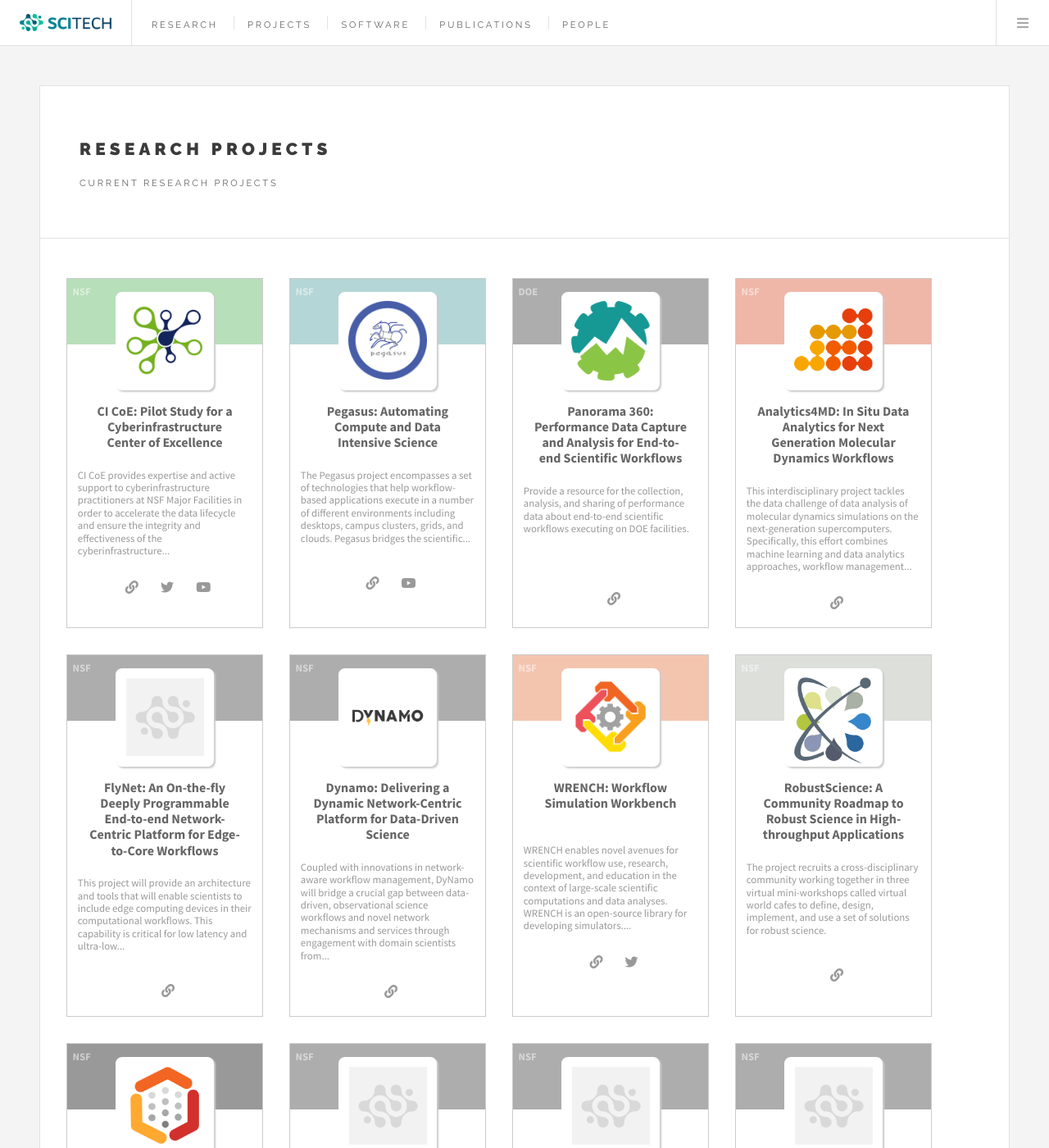
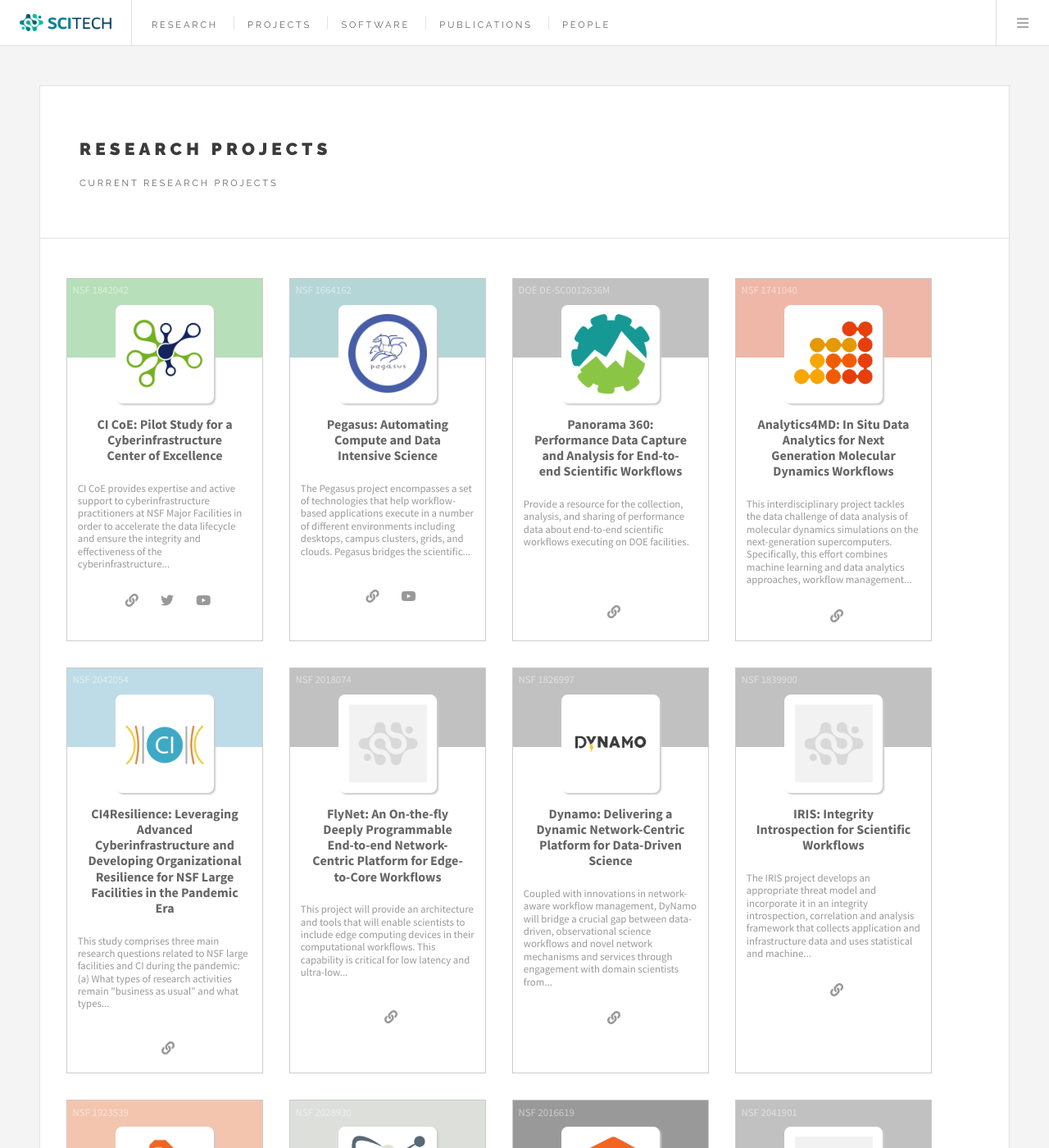
Before and after one commit to scitech-isi/scitech-isi.github.io, a Jekyll site: the page built from projects.html, in a window 1280 px wide and 1400 px high. Shown: the whole window at 82% size. Built offline with Jekyll 4.4.1, drawn with Linux system fonts in a browser that asks for light colours; a script that is not in the unit is left out; some of the changed text lies outside the part shown.

Commit message:
adding research projects

```diff
--- a/_data/research_projects.yml
+++ b/_data/research_projects.yml
@@ -5,6 +5,7 @@
   website: https://cicoe-pilot.org
   twitter: ci_coe
   youtube: https://www.youtube.com/channel/UCMSTXbSRTiZSVxSiQHFsvGw
+  award: 1842042
   colors:
     r: 76
     g: 175
@@ -16,6 +17,7 @@
   funding: NSF
   website: https://pegasus.isi.edu
   youtube: https://www.youtube.com/channel/UCwJQln1CqBvTJqiNr9X9F1Q
+  award: 1664162
   colors:
     r: 70
     g: 154
@@ -26,28 +28,50 @@
   image: panorama.png
   funding: DOE
   website: https://panorama360.github.io
+  award: DE-SC0012636M
 
 - title: 'Analytics4MD: In Situ Data Analytics for Next Generation Molecular Dynamics Workflows'
   description: This interdisciplinary project tackles the data challenge of data analysis of molecular dynamics simulations on the next-generation supercomputers. Specifically, this effort combines machine learning and data analytics approaches, workflow management methods, and high performancecomputing techniques to analyze molecular dynamics data as it is generated.
   image: analytics4md.png
   funding: NSF
   website: https://analytics4md.org
+  award: 1741040
   colors:
     r: 216
     g: 76
     b: 39
+
+- title: 'CI4Resilience: Leveraging Advanced Cyberinfrastructure and Developing Organizational Resilience for NSF Large Facilities in the Pandemic Era'
+  description: 'This study comprises three main research questions related to NSF large facilities and CI during the pandemic: (a) What types of research activities remain "business as usual" and what types of activities must adapt or stop completely under pandemic conditions (b) If facilities could turn back time, what would they have done to better prepare, dnd (c) What lessons are facilities learning from the current disruptions, and how can these be best disseminated to the facility, CI, and research communities?'
+  image: ci4resilience.png
+  funding: NSF
+  website: https://ci4resilience.org
+  award: 2042054
+  colors:
+    r: 92
+    g: 167
+    b: 194
 
 - title: 'FlyNet: An On-the-fly Deeply Programmable End-to-end Network-Centric Platform for Edge-to-Core Workflows'
   description: This project will provide an architecture and tools that will enable scientists to include edge computing devices in their computational workflows. This capability is critical for low latency and ultra-low latency applications like drone video analytics and route planning for drones.
   image: nologo.png
   funding: NSF
   website: http://www.ecs.umass.edu/mi360world/flynet/
+  award: 2018074
 
 - title: 'Dynamo: Delivering a Dynamic Network-Centric Platform for Data-Driven Science'
   description: Coupled with innovations in network-aware workflow management, DyNamo will bridge a crucial gap between data-driven, observational science workflows and novel network mechanisms and services through engagement with domain scientists from the Collaborative & Adaptive Weather Sensing (CASA) and Ocean Observatory Initiative (OOI) communities.
   image: dynamo.png
   funding: NSF
   website: http://nrig.renci.org/project/dynamo-delivering-a-dynamic-network-centric-platform-for-data-driven-science/
+  award: 1826997
+
+- title: 'IRIS: Integrity Introspection for Scientific Workflows'
+  description: The IRIS project develops an appropriate threat model and incorporate it in an integrity introspection, correlation and analysis framework that collects application and infrastructure data and uses statistical and machine learning (ML) algorithms to perform the needed analysis.
+  image: nologo.png
+  funding: NSF
+  website: http://nrig.renci.org/project/iris-integrity-introspection-for-scientific-workflows/
+  award: 1839900
 
 - title: 'WRENCH: Workflow Simulation Workbench'
   description: WRENCH enables novel avenues for scientific workflow use, research, development, and education in the context of large-scale scientific computations and data analyses. WRENCH is an open-source library for developing simulators. WRENCH exposes several high-level simulation abstractions to provide high-level building blocks for developing custom simulators.
@@ -55,6 +79,7 @@
   funding: NSF
   website: http://wrench-project.org/
   twitter: wrenchproject
+  award: 1923539
   colors:
     r: 224
     g: 110
@@ -65,6 +90,7 @@
   image: robustscience.png
   funding: NSF
   website: https://robustscience.org
+  award: 2028930
   colors:
     r: 170
     g: 176
@@ -75,6 +101,7 @@
   image: workflowsri.png
   funding: NSF
   website: https://workflowsri.org/
+  award: 2016619
   colors:
     r: 0
     g: 0
@@ -84,14 +111,28 @@
   description: The project provides the astrophysics community with a transformative building block to a roadmap for reproducible open science. Findings about the reproducibility process of the EHT and NICER results are captured and disseminated through documentation, data products, and methods used.
   image: nologo.png
   funding: NSF
+  award: 2041901
 
 - title: 'Reproducibility and Cyberinfrastructure for Computational and Data-Enabled Science'
   description: This project seeks to improve understanding of how the scientific community can adapt to the increasing use of computing and large-scale data resources. One challenge is ensuring that computational results -such as those from simulations- are "reproducible", that is, the same results areobtained when one re-uses the same input data, methods, software and analysis conditions. In 2019, the National Academies of Science, Engineering, and Medicine (NASEM) issued a report on "Reproducibility and Replication in Science" with a series of recommendations. The project will assess the implications of these recommendations on the scientific discovery process for computationally and data-enabled research.
   image: nologo.png
   funding: NSF
+  award: 1941443
+
+- title: 'SimCenter: Computational Modeling and Simulation Center'
+  description: 'The SimCenter will provide modeling and simulation tools using a new open-source framework that: (1) addresses various natural hazards, such as windstorms, storm surge, tsunamis, and earthquakes; (2) tackles complex, scientific questions of concern to disciplines involved in natural hazards research, including earth sciences, geotechnical and structural engineering, architecture, urban planning, risk management, social sciences, public policy, and finance; (3) utilizes machine learning to facilitate and improve modeling and simulation using data obtained from experimental tests, field investigations, and previous simulations; (4) quantifies uncertainties associated with the simulation results obtained; (5) utilizes the high-performance parallel computing, dXata assimilation, and related capabilities to easily combine software applications into workflows of unprecedented sophistication and complexity; (6) extends and refines software tools for carrying out performance-based engineering evaluations and supporting decisions that enhance the resilience of communities susceptible to multiple natural hazards; and (7) utilizes existing applications that already provide many of the pieces of desired computational workflows.'
+  image: simcenter.png
+  funding: NSF
+  website: https://simcenter.designsafe-ci.org
+  award: 1612843
+  colors:
+    r: 166
+    g: 69
+    b: 62
 
 - title: 'CUE4CHNG: Coordinating Curricula and User Preferences to Increase the Participation of Women and Students of Color in Engineering'
   description: The project uses an exploratory sequential mixed methods design, which begins with exploratory activities and builds to more systematic testing of research questions concerning how particular user preferences influence student participation.
   image: nologo.png
   funding: NSF
   website: https://cue4chng.org
+  award: 1826632
--- a/assets/css/main.css
+++ b/assets/css/main.css
@@ -3740,16 +3740,17 @@
 
 .project .header {
     text-align: left;
-    background: rgba(50, 50, 50, 0.4);
-    min-height: 5em;
-    max-height: 5em;
+    background: rgba(100, 100, 100, 0.4);
+    min-height: 6em;
+    max-height: 6em;
 }
 
 .project .header .funding {
-    padding-left: 0.5em;
+    padding: 0.5em;
     font-size: 0.8em;
     color: #fff;
     opacity: 0.5;
+    line-height: 1.1em;
 }
 
 .project .logo {
--- a/projects.html
+++ b/projects.html
@@ -20,7 +20,12 @@
                      {%if project.colors %}
                      style="background: rgba({{project.colors.r}}, {{project.colors.g}}, {{project.colors.b}}, 0.4)"
                      {% endif %}>
-                    <strong class="funding">{{ project.funding }}</strong>
+                    <div class="funding">
+                        {{ project.funding }}
+                        {% if project.award %}
+                        {{ project.award }}
+                        {% endif %}
+                    </div>
                 </div>
                 <div class="logo">
                     <img src="/images/projects/{{ project.image }}" alt="{{ project.title }}"/>
```
Also changed, not shown: images/projects/ci4resilience.png (added), images/projects/simcenter.png (added).
